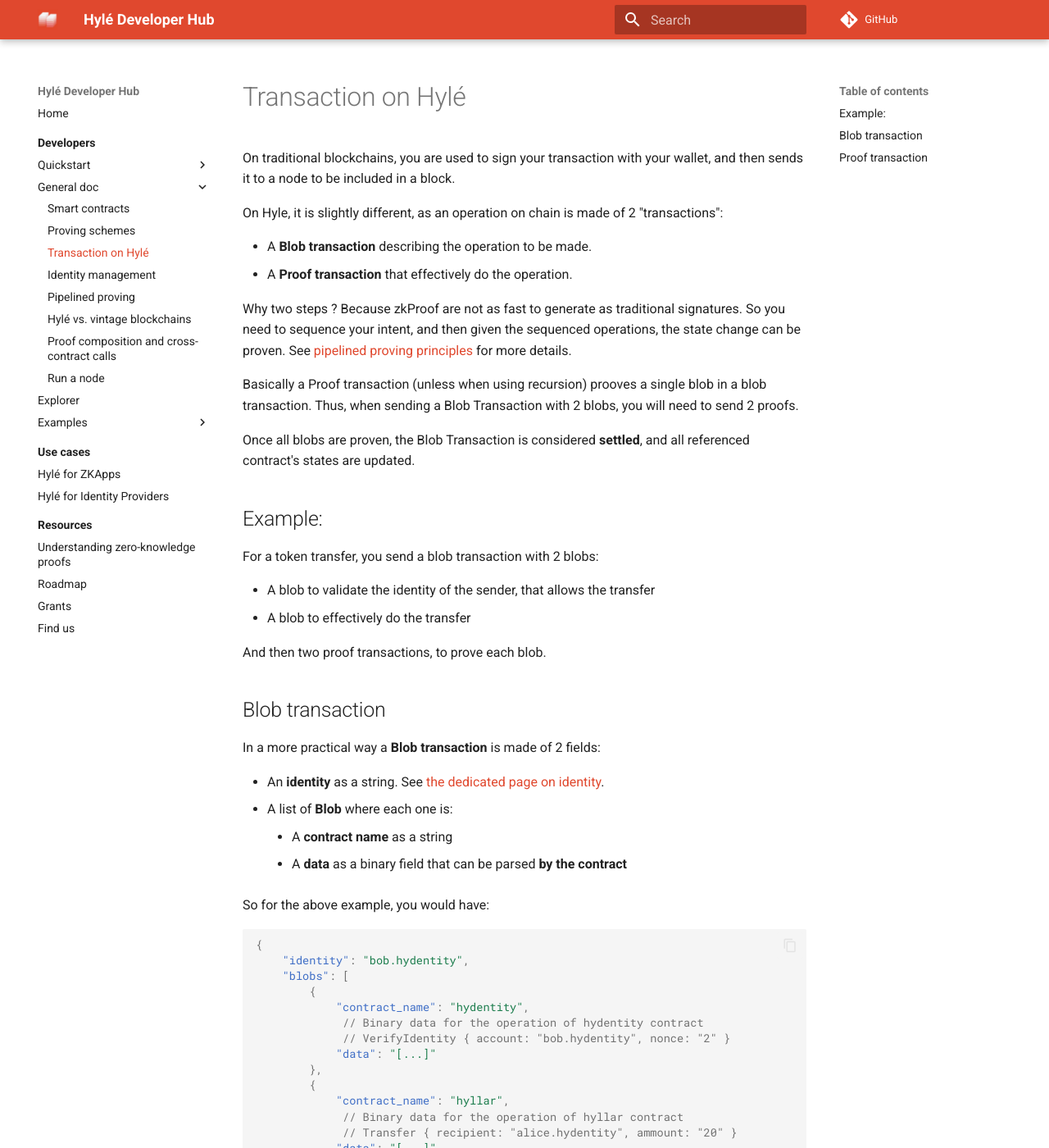
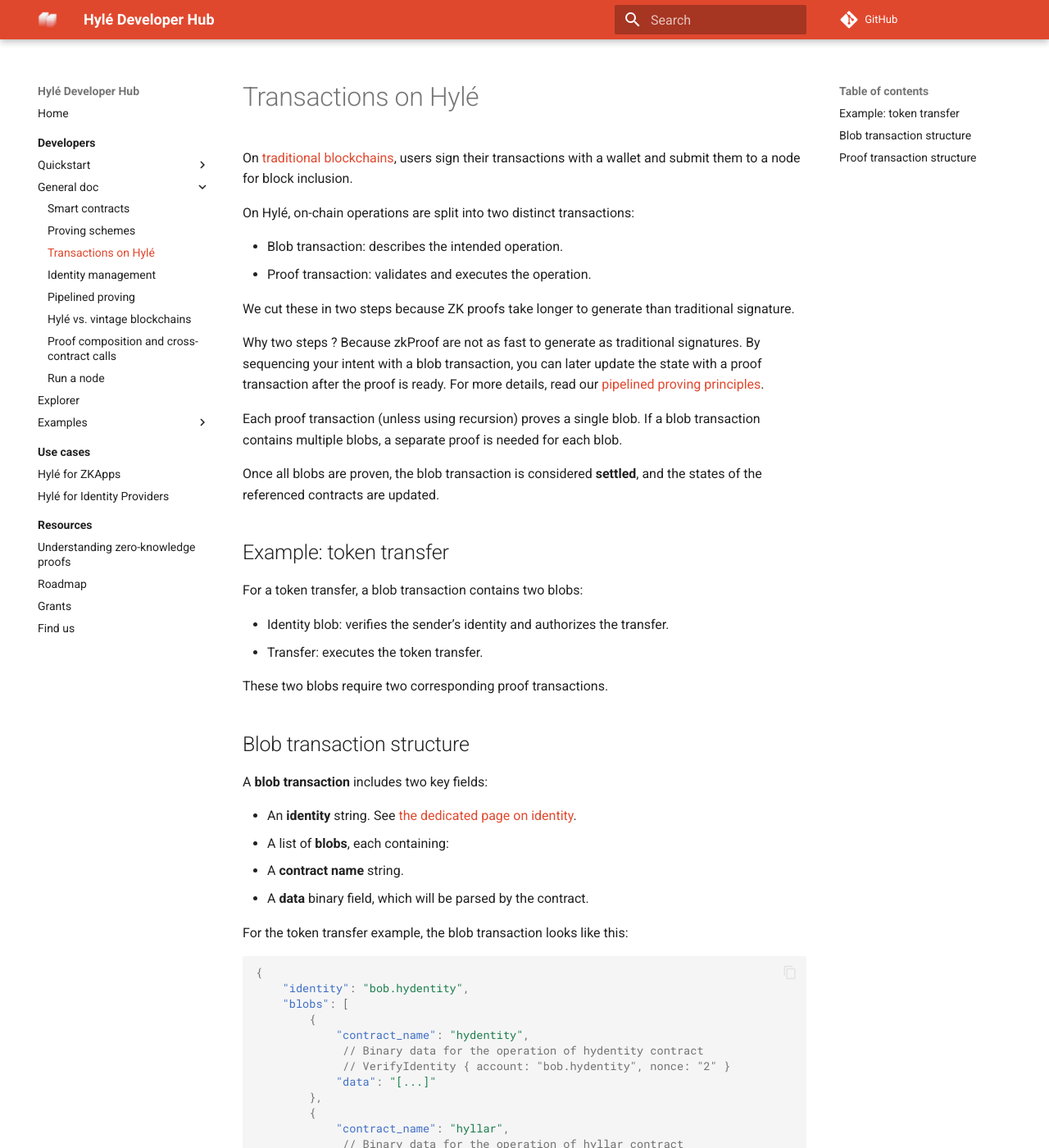
Before and after one commit to Hyle-org/devhub-hyle, an MkDocs documentation site: the page built from docs/developers/general-doc/transaction.md, in a window 1280 px wide and 1400 px high. Shown: the whole window at 82% size. Built offline with MkDocs 1.6.1 and Material for MkDocs 9.7.7, drawn with Linux system fonts in a browser that asks for light colours; comment, search, counter and statistics services are not loaded; some of the changed text lies outside the part shown.

Commit message:
cosmetic / linguistic changes

````diff
--- a/docs/developers/general-doc/transaction.md
+++ b/docs/developers/general-doc/transaction.md
@@ -1,40 +1,40 @@
-# Transaction on Hylé
+# Transactions on Hylé
 
-On traditional blockchains, you are used to sign your transaction with your wallet, and then sends
-it to a node to be included in a block.
+On [traditional blockchains](./hyle-vs-vintage-blockchains.md),  users sign their transactions with a wallet and submit them to a node for block inclusion.
 
-On Hyle, it is slightly different, as an operation on chain is made of 2 "transactions":
+On Hylé, on-chain operations are split into two distinct transactions:
 
-- A **Blob transaction** describing the operation to be made.
-- A **Proof transaction** that effectively do the operation.
+- Blob transaction: describes the intended operation.
+- Proof transaction: validates and executes the operation.
 
-Why two steps ? Because zkProof are not as fast to generate as traditional signatures. So you need to
-sequence your intent, and then given the sequenced operations, the state change can be proven. See [pipelined proving principles](../pipelined-proving.md) for more details.
+We cut these in two steps because ZK proofs take longer to generate than traditional signature.
 
-Basically a Proof transaction (unless when using recursion) prooves a single blob in a blob transaction.
-Thus, when sending a Blob Transaction with 2 blobs, you will need to send 2 proofs.
+Why two steps ? Because zkProof are not as fast to generate as traditional signatures. By sequencing your intent with a blob transaction, you can later update the state with a proof transaction after the proof is ready. For more details, read our [pipelined proving principles](../pipelined-proving.md).
 
-Once all blobs are proven, the Blob Transaction is considered **settled**, and all referenced contract's states
-are updated.
+Each proof transaction (unless using recursion) proves a single blob. If a blob transaction contains multiple blobs, a separate proof is needed for each blob.
 
-## Example:
-For a token transfer, you send a blob transaction with 2 blobs:
+Once all blobs are proven, the blob transaction is considered **settled**, and the states of the referenced contracts are updated.
 
-- A blob to validate the identity of the sender, that allows the transfer
-- A blob to effectively do the transfer
+## Example: token transfer
 
-And then two proof transactions, to prove each blob.
+For a token transfer, a blob transaction contains two blobs:
 
-## Blob transaction
+- Identity blob: verifies the sender’s identity and authorizes the transfer.
+- Transfer: executes the token transfer.
 
-In a more practical way a **Blob transaction** is made of 2 fields:
+These two blobs require two corresponding proof transactions.
 
-* An **identity** as a string. See [the dedicated page on identity](./identity.md).
-* A list of **Blob** where each one is:
-    * A **contract name** as a string
-    * A **data** as a binary field that can be parsed **by the contract**
+## Blob transaction structure
 
-So for the above example, you would have:
+A **blob transaction** includes two key fields:
+
+- An **identity** string. See [the dedicated page on identity](./identity.md).
+- A list of **blobs**, each containing:
+  - A **contract name** string.
+  - A **data** binary field, which will be parsed by the contract.
+
+For the token transfer example, the blob transaction looks like this:
+
 ```json
 {
     "identity": "bob.hydentity",
@@ -55,25 +55,24 @@
 }
 ```
 
-## Proof transaction
+## Proof transaction structure
 
 A Proof transaction is made of
 
-- A **contract name**
-- The **proof data** as binary field
+- A **contract name** (string)
+- The **proof data** (binary field), holding:
+  - the ZK proof;
+  - the smart contract output.
 
-The proof data holds the zk proof, but also the output of the smart contract.
-
-For Risc0 & SP1, this output is a "HyleOutput" defined in the contract-sdk which holds trustable data:
+For Risc0 & SP1, the proof data's smart contract output is `HyleOutput`, as defined in the contract-sdk. It includes the following information:
 
 - The **initial state** of the contract
 - The **new state** of the contract
 - The **identity** that made the operation
-- A reference to the blob that is proven, composed of a **transaction hash** and an **index**
-- And some other fields used for validation of the validity of the proof transaction. The sdk is in charge
-of building these.
+- A reference to the proven blob, composed of a **transaction hash** and an **index**
+- Additional fields for proof validation, built by the SDK.
 
-For the above example, the 2 proofs will look like :
+For the token transfer example, the two proofs will look like this:
 
 ```json
 {
@@ -91,7 +90,9 @@
     "proof": "[...]"
 }
 ```
+
 and
+
 ```json
 {
     "contract_name": "hyllar",
````
Also changed, not shown: docs/developers/quickstart/custom-identity-contract.md (+10 -11 lines).
